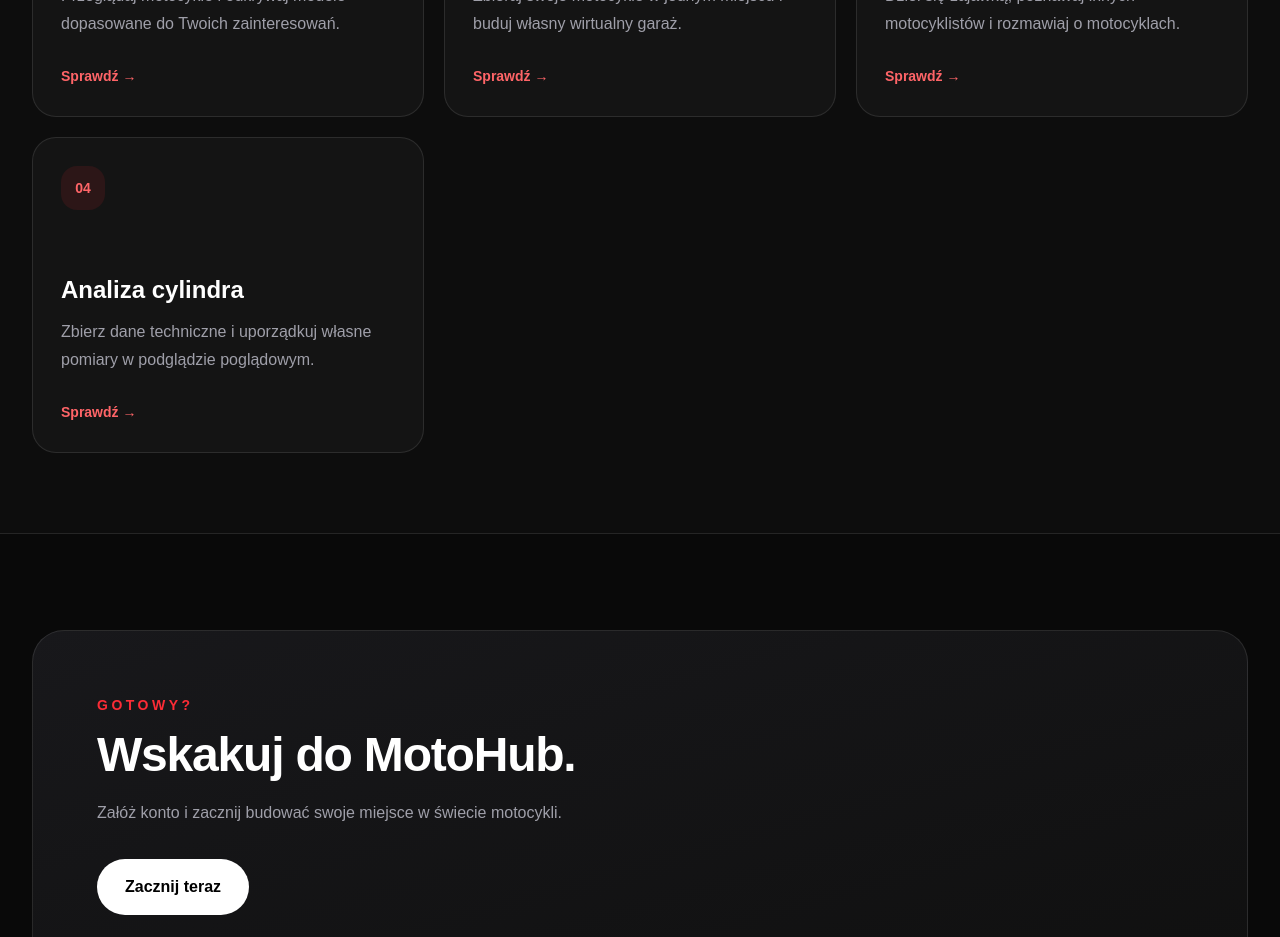
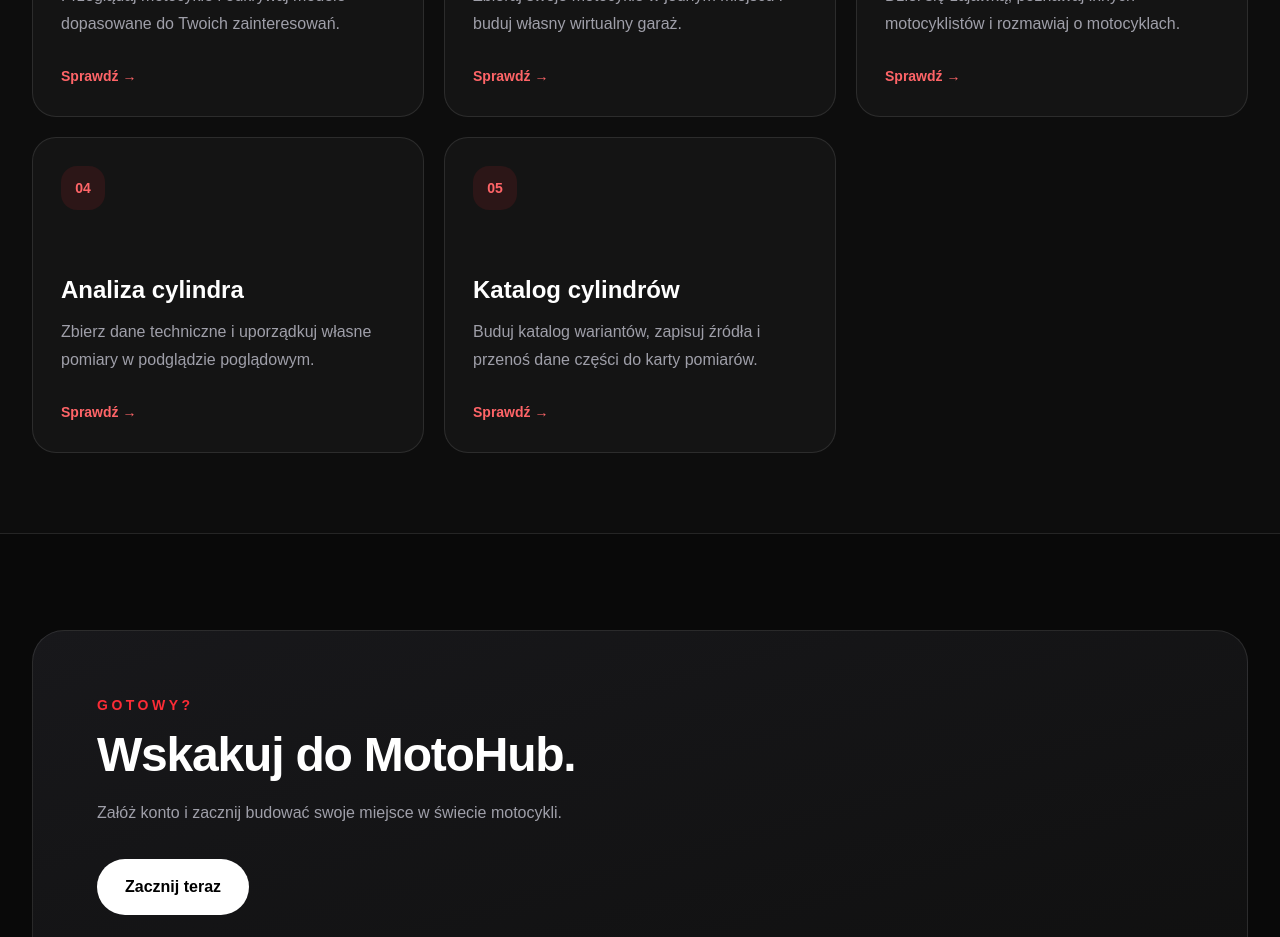
Before and after one commit to maker599/Motohub, a Next.js app: page / in a window 1280 px wide. Shown: the part 1280-2217 px from the top of the page. Built offline with nearby package versions, Linux system fonts and the light colour scheme; no server answers.

Commit message:
Add cylinder catalog to MotoHub home

```diff
--- a/app/page.tsx
+++ b/app/page.tsx
@@ -6,6 +6,7 @@ const features = [
   { title: "Twój garaż", text: "Zbieraj swoje motocykle w jednym miejscu i buduj własny wirtualny garaż.", href: "/garaz" },
   { title: "Społeczność", text: "Dziel się zajawką, poznawaj innych motocyklistów i rozmawiaj o motocyklach.", href: "/spolecznosc" },
   { title: "Analiza cylindra", text: "Zbierz dane techniczne i uporządkuj własne pomiary w podglądzie poglądowym.", href: "/analiza-cylindra" },
+  { title: "Katalog cylindrów", text: "Buduj katalog wariantów, zapisuj źródła i przenoś dane części do karty pomiarów.", href: "/katalog-cylindrow" },
 ];
 
 export default function Home() {
```
